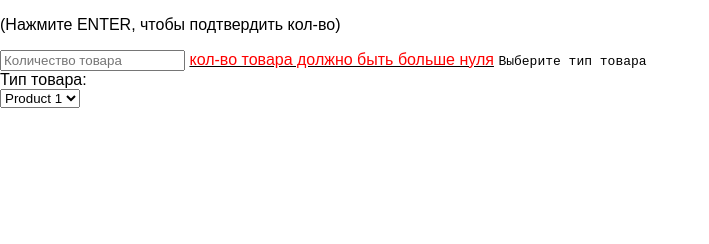
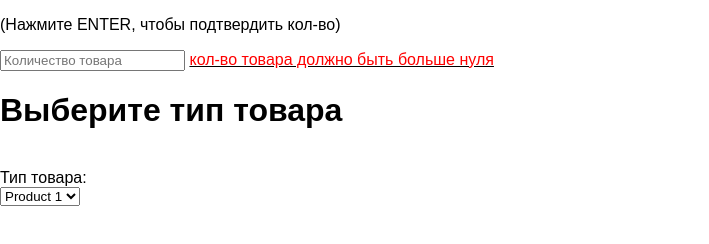
Before and after one commit to Te1man1/product_price_calc, a plain HTML site: page lab6/public/index.html in a window 1280 px wide. Shown: the whole page, without its empty margins (0-709 px from the left). Drawn offline with Linux system fonts and the light colour scheme.

Commit message:
Update index.html

```diff
--- a/lab6/public/index.html
+++ b/lab6/public/index.html
@@ -10,7 +10,7 @@
     <p>(Нажмите ENTER, чтобы подтвердить кол-во)</p>
   <input type="number" placeholder="Количество товара" id="count">
   <ins class="XAXA" ></ins>
-  <kbd id="prodPrice">Выберите тип товара</kbd>
+  <h1 id="prodPrice">Выберите тип товара</h1>
   <br>Тип товара:</br>
   <form>
     <select name="prodType">
```
